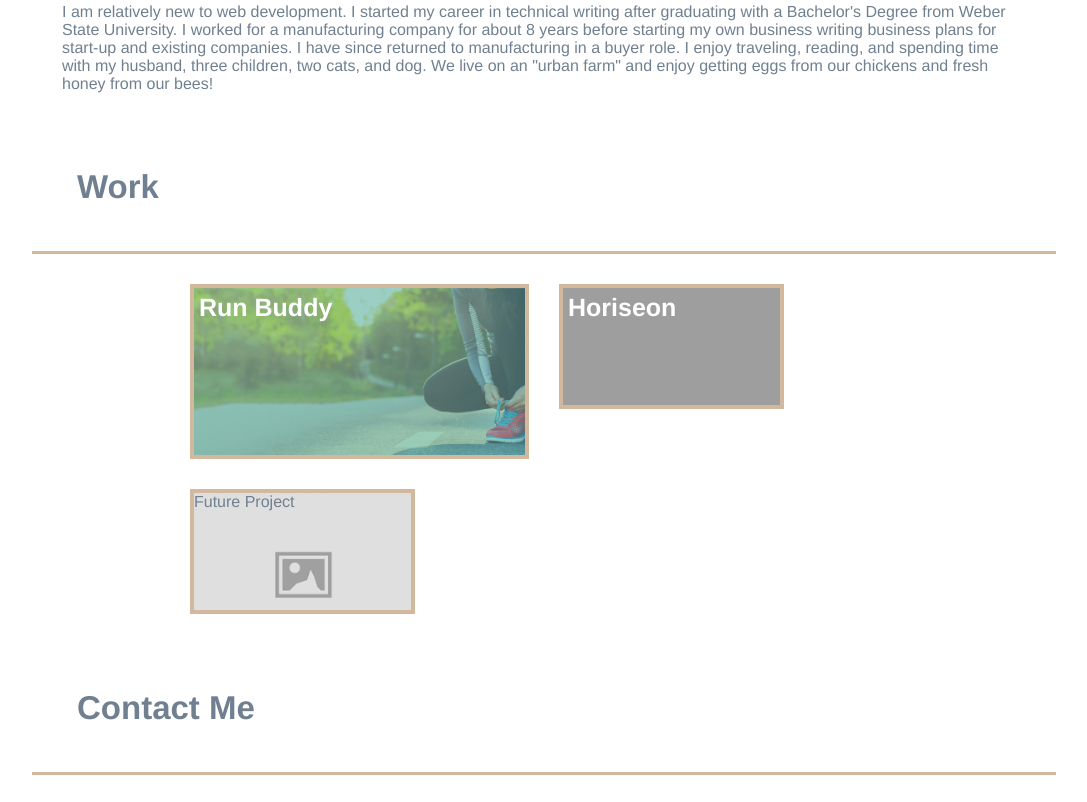
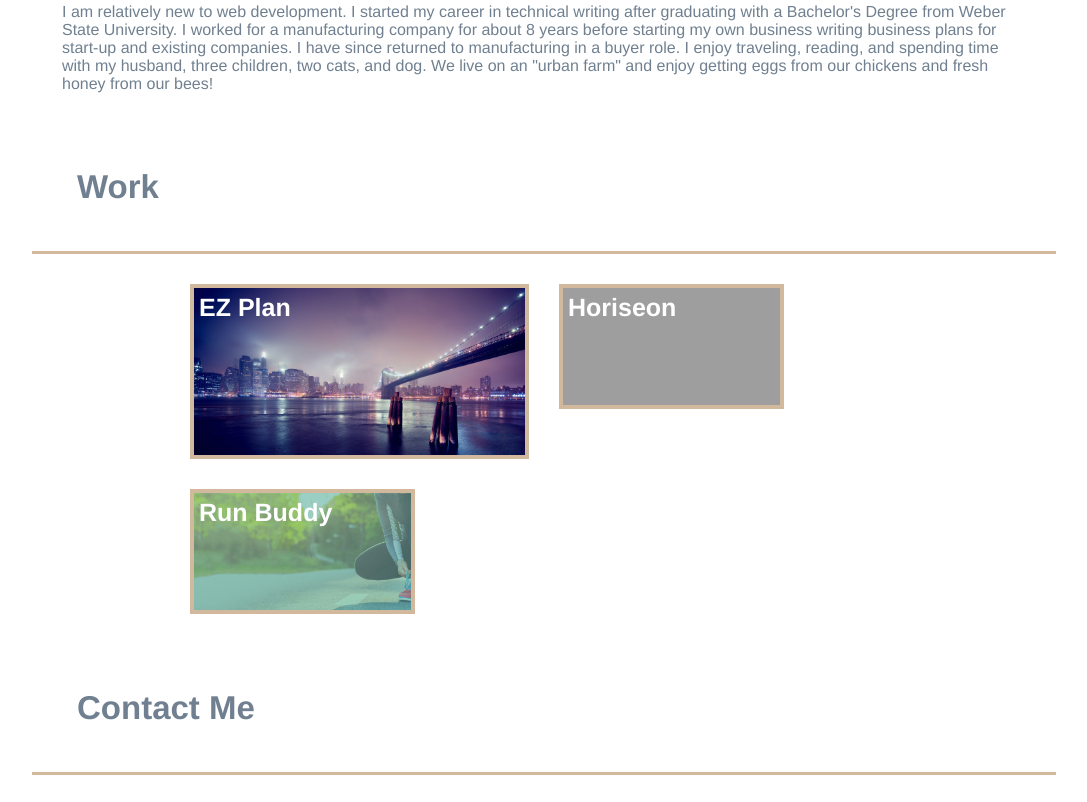
Before and after one commit to jleatham78/Profile, a plain HTML site: page index.html in a window 1280 px wide. Shown: the part 515-1317 px from the top of the page, without its empty margins (96-1183 px from the left). Drawn offline with Linux system fonts and the light colour scheme; grey boxes are pictures that could not be loaded.

Commit message:
added project

```diff
--- a/assets/css/style.css
+++ b/assets/css/style.css
@@ -34,7 +34,6 @@ header h1 a {
     font-size: 36px;
     color: var(--gray);
     margin: 0;
-    text-decoration: none;
 }
 
 header nav {
@@ -118,7 +117,7 @@ header nav ul li a {
     border: 4px solid var(--tan);
     height: 175px;
     margin: 15px;
-    background-image: url("../images/hero-bg.jpg");
+    background-image: url("../images/cityscape.jpg");
     background-size: cover;
     font-size: 25px;
     font-weight: bold;
@@ -145,8 +144,12 @@ header nav ul li a {
     height: 125px;
     width: 225px;
     margin: 15px;
-    background-image: url("../images/placeholder.png");
+    background-image: url("../images/hero-bg.jpg");
     background-size: cover;
+    font-size: 25px;
+    font-weight: bold;
+    color: white;
+    padding: 5px;
 }
 
 .contact-info ul {
--- a/index.html
+++ b/index.html
@@ -48,13 +48,15 @@
     <section id="work">
         <h2 class="section-title">Work</h2>
         <div class="grid-container">
-            <a href="https://jleatham78.github.io/run-buddy/">
-                <div class="grid-item-1">Run Buddy</div>
+            <a href="https://jleatham78.github.io/road-trip/">
+                <div class="grid-item-1">EZ Plan</div>
             </a>
             <a href="https://jleatham78.github.io/Horiseon1/">
             <div class="grid-item-2">Horiseon</div>
             </a>
-            <div class="grid-item-3">Future Project</div>
+            <a href="https://jleatham78.github.io/run-buddy/">
+            <div class="grid-item-3">Run Buddy</div>
+            </a>
         </div>
     </section>
 
```
Also changed, not shown: assets/images/cityscape.jpg (added).
